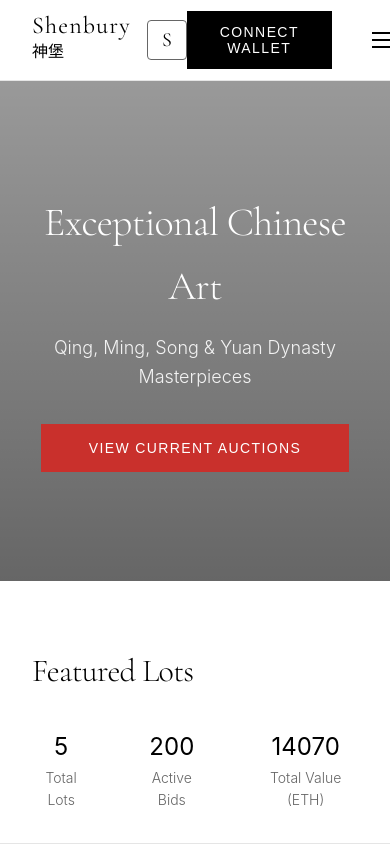
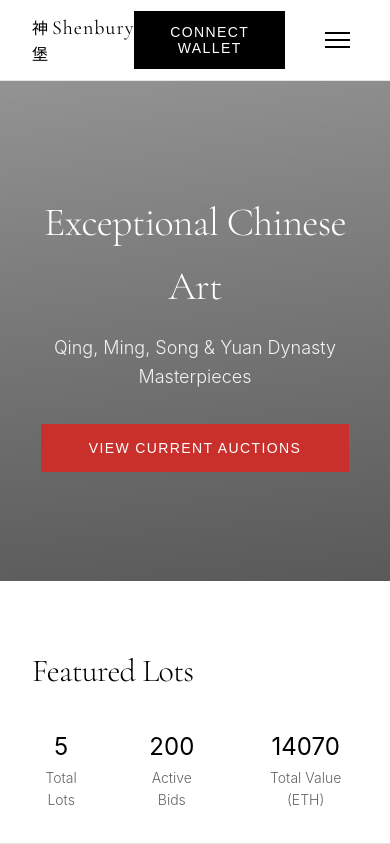
Before and after one commit to jnodes/shenbury, a website: page public/index.html in a window 390 px wide. Shown: the top 844 px of the page. Drawn offline with nearby package versions, Linux system fonts and the light colour scheme.

Commit message:
Update index.html
new logo spacing

```diff
--- a/public/index.html
+++ b/public/index.html
@@ -162,15 +162,21 @@
 
         .logo {
             display: flex;
-            align-items: center;
-            gap: 1rem;
+            flex-direction: column;
+            align-items: flex-start;
             cursor: pointer;
         }
 
         .logo-text {
             display: flex;
-            flex-direction: column;
-            align-items: flex-start;
+            align-items: baseline;
+            gap: 0.5rem;
+        }
+
+        .logo-chinese {
+            font-family: var(--font-primary);
+            font-size: 1.25rem;
+            font-weight: 400;
         }
 
         .logo-english {
@@ -178,14 +184,6 @@
             font-size: 1.75rem;
             font-weight: 400;
             letter-spacing: 0.05em;
-            line-height: 1;
-        }
-
-        .logo-chinese {
-            font-family: var(--font-primary);
-            font-size: 1.125rem;
-            font-weight: 300;
-            margin-top: 0.125rem;
         }
 
         .logo-tagline {
@@ -195,19 +193,6 @@
             color: var(--text-secondary);
             margin-top: 0.25rem;
             font-family: var(--font-secondary);
-        }
-
-        .logo-mark {
-            width: 40px;
-            height: 40px;
-            border: 1px solid var(--gray-dark);
-            border-radius: 4px;
-            display: flex;
-            align-items: center;
-            justify-content: center;
-            font-family: var(--font-primary);
-            font-size: 1.25rem;
-            font-weight: 400;
         }
 
         .nav-center {
@@ -299,7 +284,8 @@
             display: flex;
             align-items: center;
             justify-content: center;
-            background: linear-gradient(to bottom, rgba(0,0,0,0.4), rgba(0,0,0,0.6));
+            background: linear-gradient(to bottom, rgba(0,0,0,0.4), rgba(0,0,0,0.6)),
+                        linear-gradient(135deg, #f5f5f5 0%, #e0e0e0 100%);
             background-size: cover;
             background-position: center;
         }
@@ -975,17 +961,23 @@
             margin-bottom: 1rem;
         }
 
+        .footer-logo .logo-text {
+            display: flex;
+            align-items: baseline;
+            gap: 0.5rem;
+        }
+
+        .footer-logo .logo-chinese {
+            font-family: var(--font-primary);
+            font-size: 1rem;
+            color: rgba(255, 255, 255, 0.9);
+        }
+
         .footer-logo .logo-english {
             font-family: var(--font-primary);
             font-size: 1.5rem;
             font-weight: 400;
             color: white;
-        }
-
-        .footer-logo .logo-chinese {
-            font-family: var(--font-primary);
-            font-size: 1rem;
-            color: rgba(255, 255, 255, 0.8);
         }
 
         /* Mobile Menu */
@@ -1031,12 +1023,16 @@
         }
 
         @media (max-width: 768px) {
-            .logo-english {
-                font-size: 1.5rem;
+            .logo-text {
+                gap: 0.25rem;
             }
 
             .logo-chinese {
                 font-size: 1rem;
+            }
+
+            .logo-english {
+                font-size: 1.25rem;
             }
 
             .logo-tagline {
@@ -1134,11 +1130,10 @@
         <nav>
             <div class="logo" onclick="scrollToTop()">
                 <div class="logo-text">
+                    <div class="logo-chinese">神堡</div>
                     <div class="logo-english">Shenbury</div>
-                    <div class="logo-chinese">神堡</div>
-                    <div class="logo-tagline">The Art of Provenance</div>
                 </div>
-                <div class="logo-mark">S</div>
+                <div class="logo-tagline">The Art of Provenance</div>
             </div>
             <div class="nav-center">
                 <a href="#auctions" class="active">Auctions</a>
@@ -1301,10 +1296,12 @@
         <div class="footer-content">
             <div class="footer-section">
                 <div class="footer-logo">
-                    <div class="logo-english">Shenbury</div>
-                    <div class="logo-chinese">神堡</div>
+                    <div class="logo-text">
+                        <div class="logo-chinese">神堡</div>
+                        <div class="logo-english">Shenbury</div>
+                    </div>
+                    <p style="color: rgba(255, 255, 255, 0.7); font-size: 0.875rem; margin-top: 0.5rem;">The Art of Provenance</p>
                 </div>
-                <p style="color: rgba(255, 255, 255, 0.7); font-size: 0.875rem; margin-top: 0.5rem;">The Art of Provenance</p>
             </div>
             <div class="footer-section">
                 <h4>Services</h4>
```
